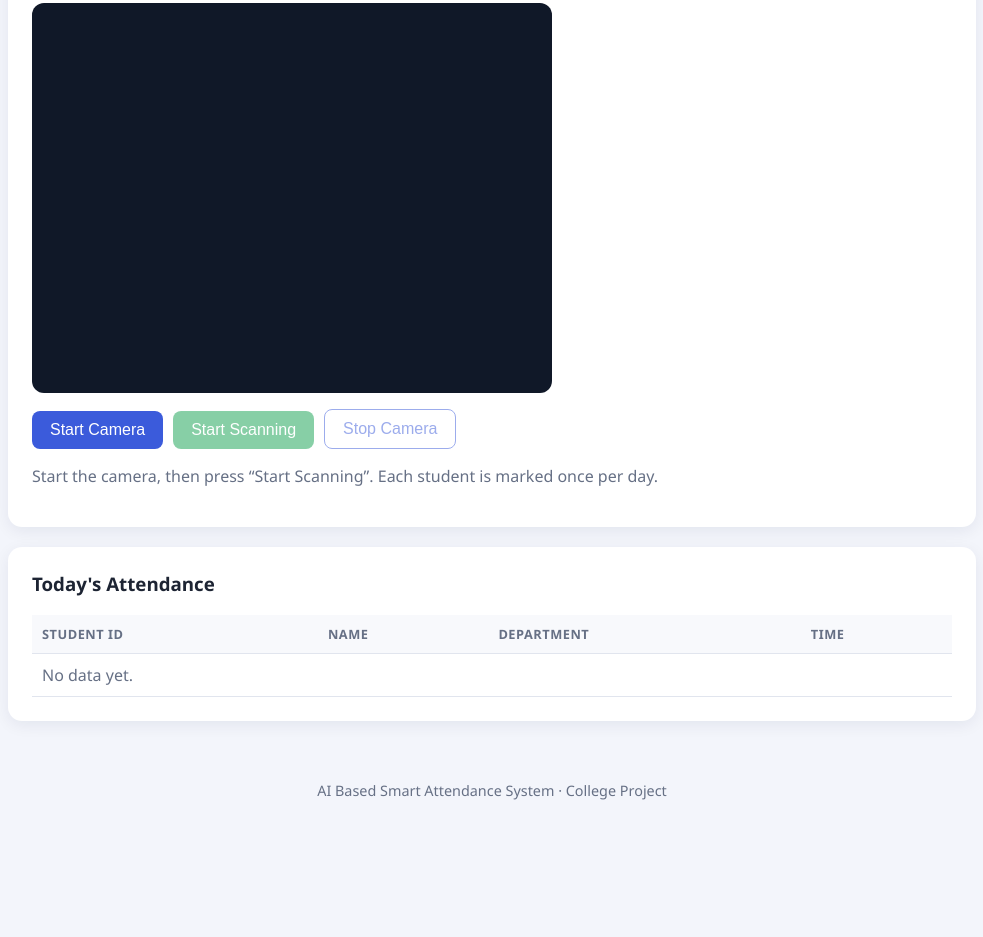
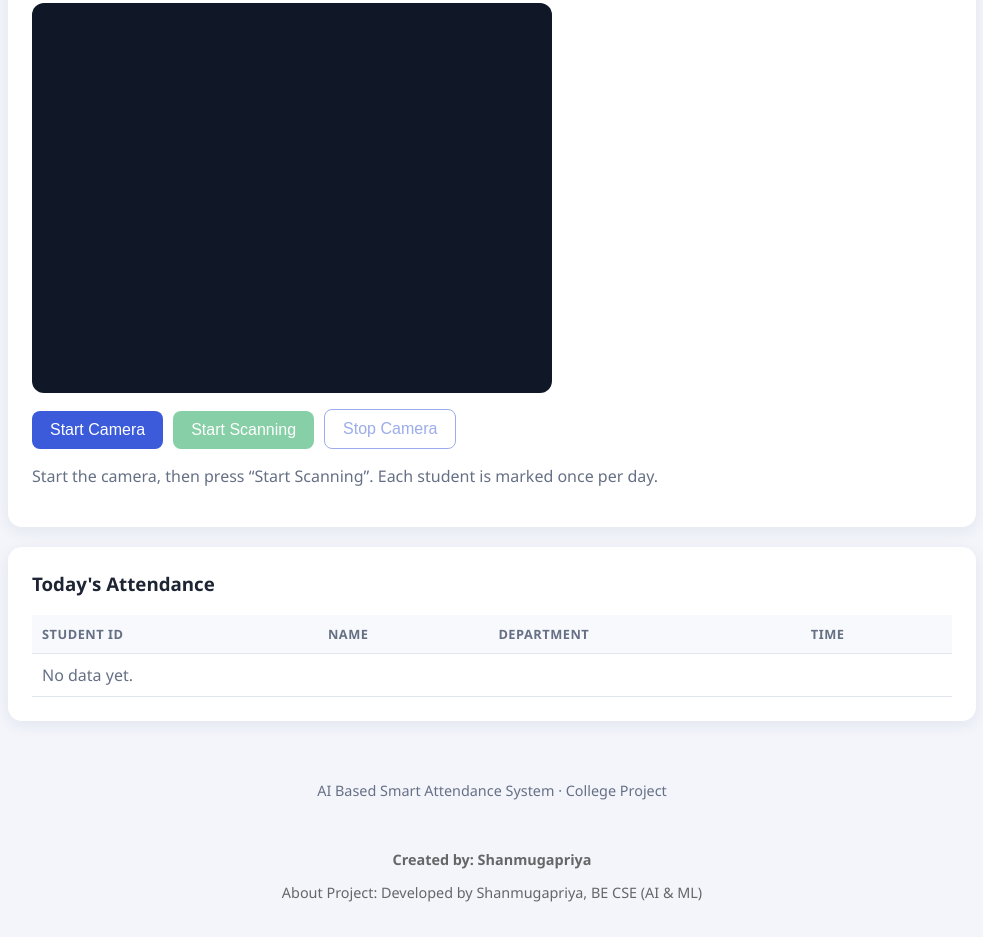
Before and after one commit to shanmugapriyanagarajan29-spec/ai-smart-attendance-system, a plain HTML site: page templates/index.html in a window 1280 px wide. Shown: the part 351-1288 px from the top of the page, without its empty margins (148-1131 px from the left). Before the commit the page ends 1167 px from the top, so only its background shows below. Drawn offline with Linux system fonts and the light colour scheme.

Commit message:
Update index.html

```diff
--- a/templates/index.html
+++ b/templates/index.html
@@ -409,5 +409,9 @@ $("#wipeBtn").onclick = () => {
 /* ---------- start ---------- */
 renderToday(); renderThumbs(); loadModels();
 </script>
+  <footer style="text-align:center; padding:20px; color:#666;">
+  <p><strong>Created by: Shanmugapriya</strong></p>
+  <p>About Project: Developed by Shanmugapriya, BE CSE (AI &amp; ML)</p>
+</footer>
 </body>
 </html>
```
